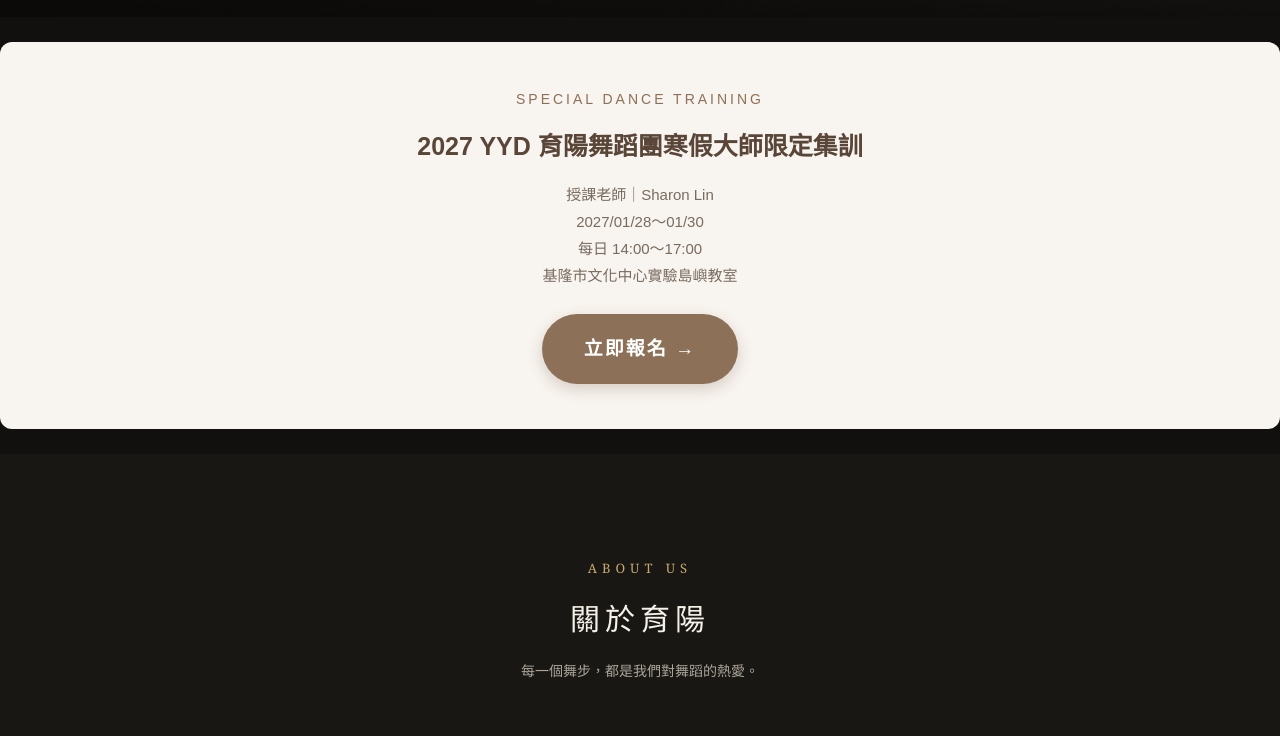
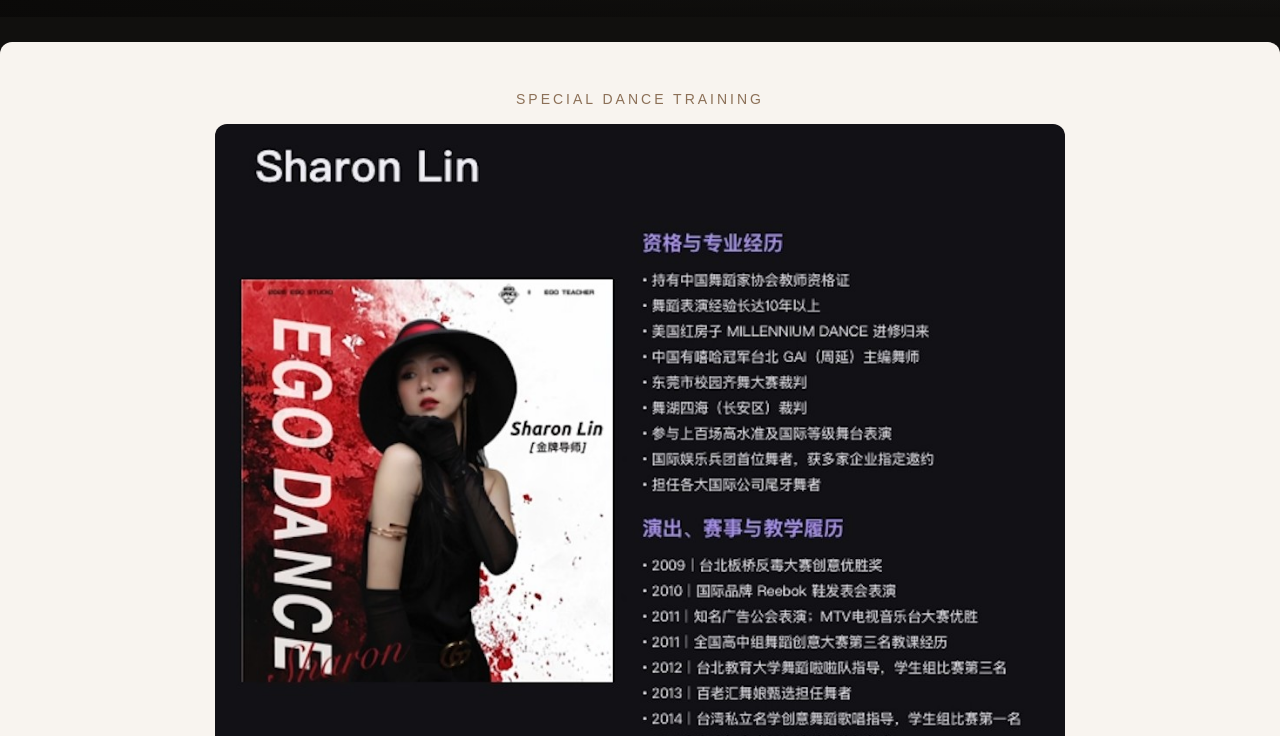
Before and after one commit to yuyangdance/yuyangdance-website, a plain HTML site: page index.html in a window 1280 px wide. Shown: the part 740-1476 px from the top of the page. Drawn offline with Linux system fonts and the light colour scheme; grey boxes are pictures that could not be loaded.

Commit message:
Update index.html

```diff
--- a/index.html
+++ b/index.html
@@ -496,7 +496,11 @@ footer .copyright {
     SPECIAL DANCE TRAINING
   </div>
 
-  <h2 style="font-size:25px; color:#594638; margin:0 0 12px;">
+ <img src="images/sharon-lin.jpg"
+     alt="Sharon Lin 老師"
+     style="width:100%; max-width:850px; height:auto;
+     display:block; margin:0 auto 30px; border-radius:12px;">
+    <h2 style="font-size:25px; color:#594638; margin:0 0 12px;">
     2027 YYD 育陽舞蹈團寒假大師限定集訓
   </h2>
 
```
